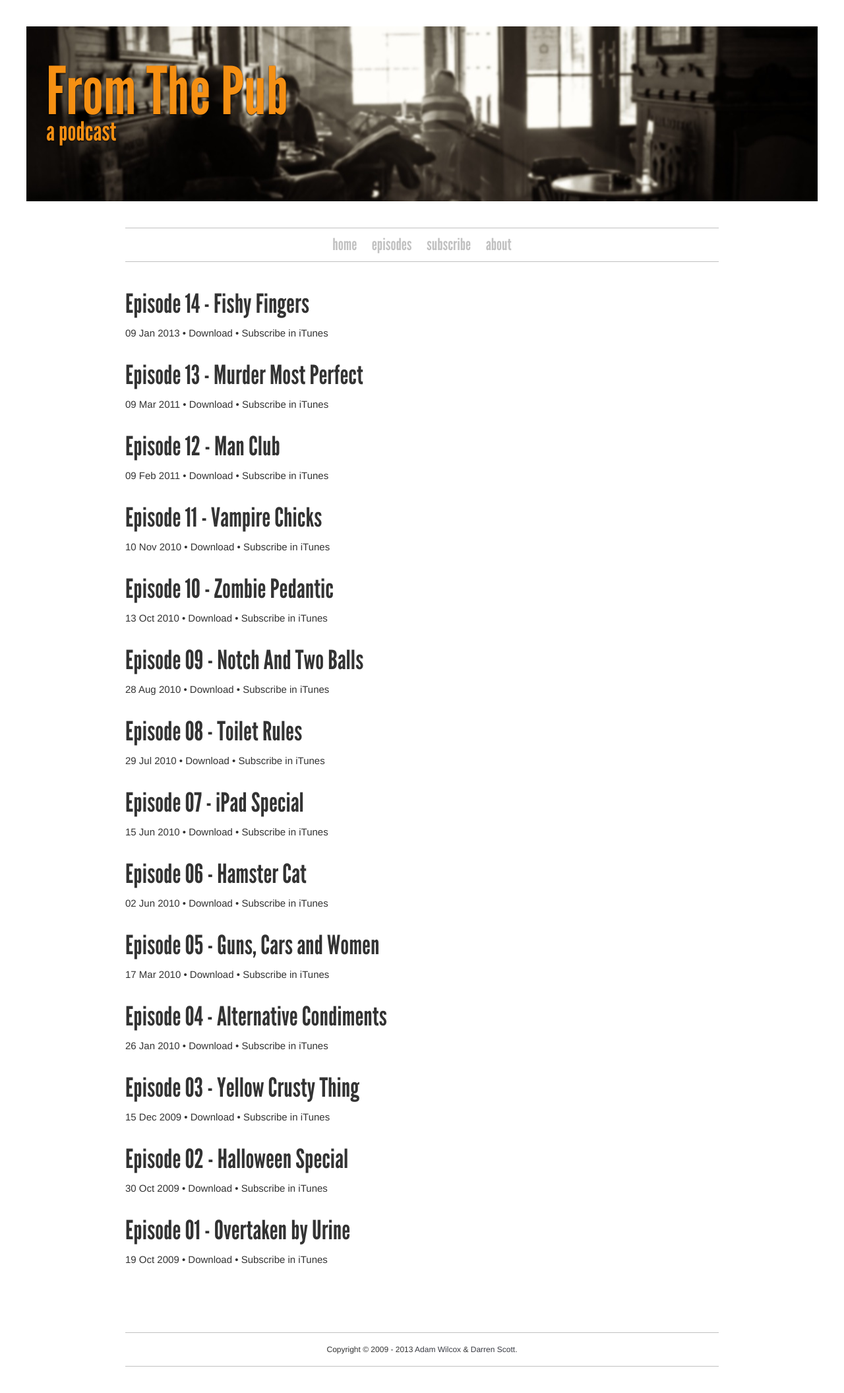
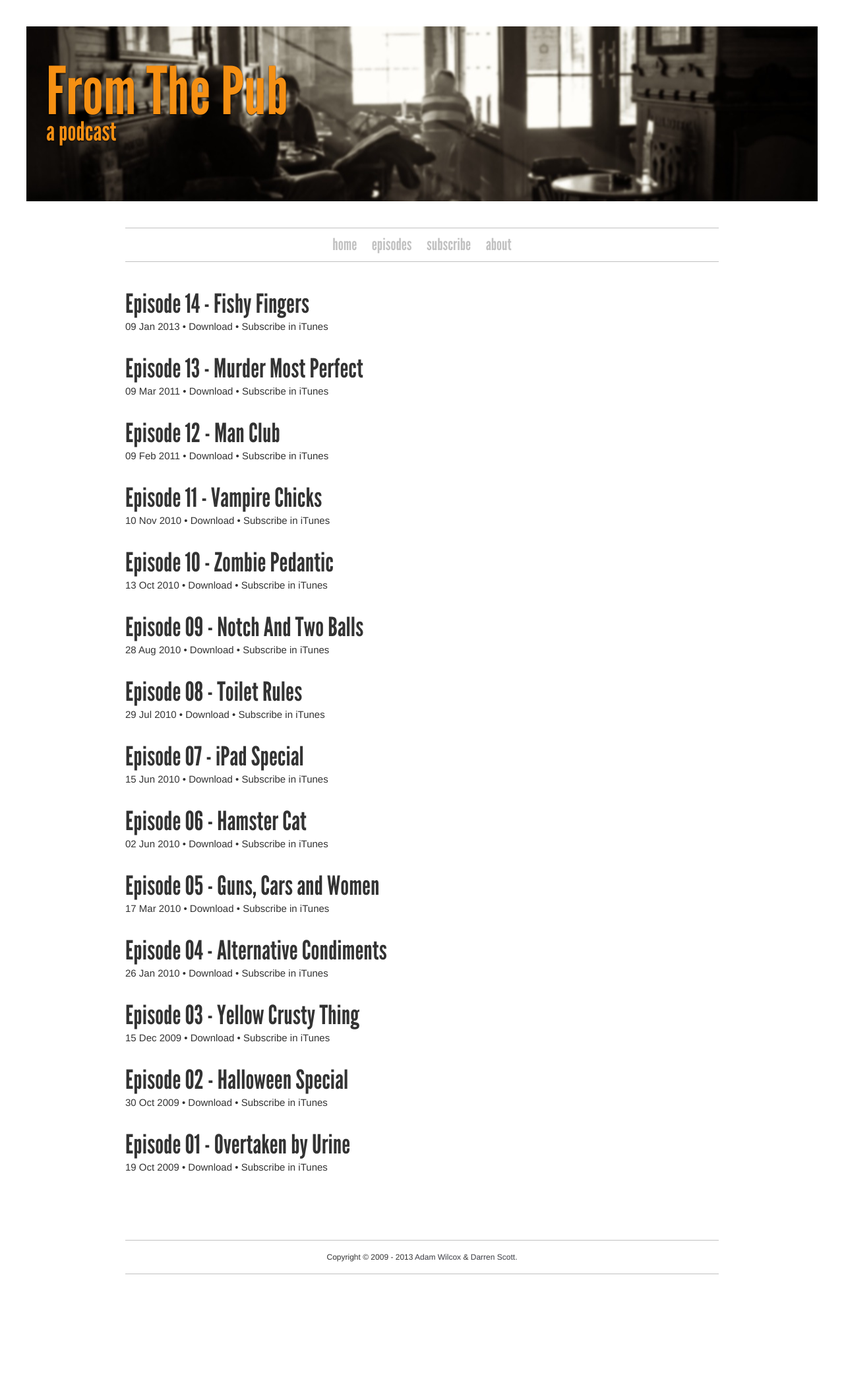
Before and after one commit to janicemvk/fromthepub, a Jekyll site: the page built from archive.md, in a window 1280 px wide. Shown: the whole page at 66% size. Built offline with Jekyll 4.4.1, drawn with Linux system fonts in a browser that asks for light colours; after the commit the page ends 1971 px from its top, so only the background shows below that.

Commit message:
css fix for iphone

```diff
--- a/assets/style.css
+++ b/assets/style.css
@@ -1,4 +1,4 @@
-/* Last Update: 2013-01-13 13:10*/
+/* Last Update: 2013-01-13 13:14*/
 
 @font-face { font-family: leaguegothic; src: url('leaguegothic-regular-webfont.woff'); }
 
@@ -60,7 +60,7 @@
 section.page {max-width: 900px;margin: 0 auto;padding: 0 10px;}
 section.page h1 {font: 50px/50px leaguegothic, "Helvetica Neue", Helvetica, Arial, sans-serif;margin: 0 0 15px;}
 section.page h2 {font: 30px/30px leaguegothic, "Helvetica Neue", Helvetica, Arial, sans-serif;margin: 40px 0 15px;}
-section.page p {font: 15px/20px "Helvetica Neue", Arial, Helvetica, Geneva, sans-serif;margin: 10px 0;}
+section.page p {font: 15px/20px "Helvetica Neue", Arial, Helvetica, Geneva, sans-serif;margin: 0 0 15px;}
 
 section.page ul {margin: -10px 0 20px;font: 15px/25px "Helvetica Neue", Helvetica, Arial, sans-serif;}
 section.page li {list-style: disc;margin: 0 0 0 30px;}
@@ -76,7 +76,7 @@
 article.episode a:visited {text-decoration: none;}
 article.episode a:hover {text-decoration: none;color: #f68512;-webkit-transition: color .25s}
 
-p.meta {font-size: 13px;display: inline;}
+p.meta {font-size: 11px;margin: 0;padding: 0;}
 
 footer {
 	border-style: solid;
```
